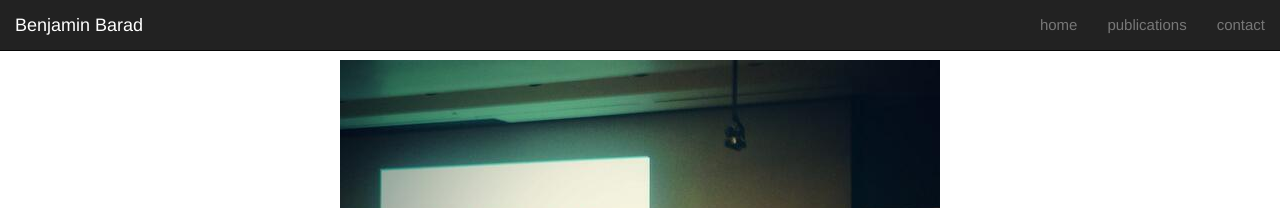
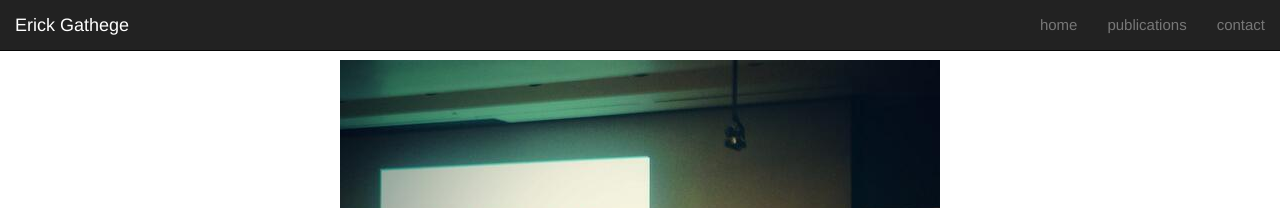
Before and after one commit to Ric254/Personal-portfolio, a Jekyll site: the page built from index.md, in a window 1280 px wide. Shown: the top 208 px of the page. Built offline with Jekyll 4.4.1, drawn with Linux system fonts in a browser that asks for light colours; nearby versions of some CDN libraries.

Commit message:
Update _config.yml

```diff
--- a/_config.yml
+++ b/_config.yml
@@ -1,7 +1,7 @@
-name: "Benjamin Barad"
-description: "The Personal Homepage for Benjamin Barad"
+name: "Erick Gathege"
+description: "The Personal Homepage for Erick Gathege"
 
-url: "http://benjaminbarad.com"
+url: "http://rick254.github.io/Personal-portfolio"
 
 gems: [jekyll-paginate]
 paginate: 5
```
